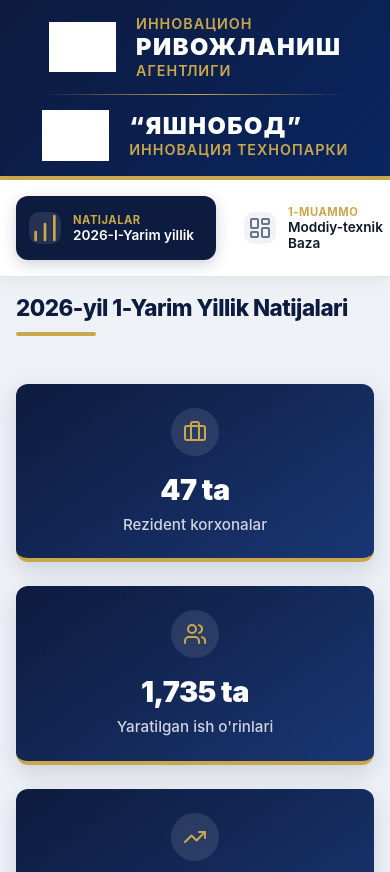
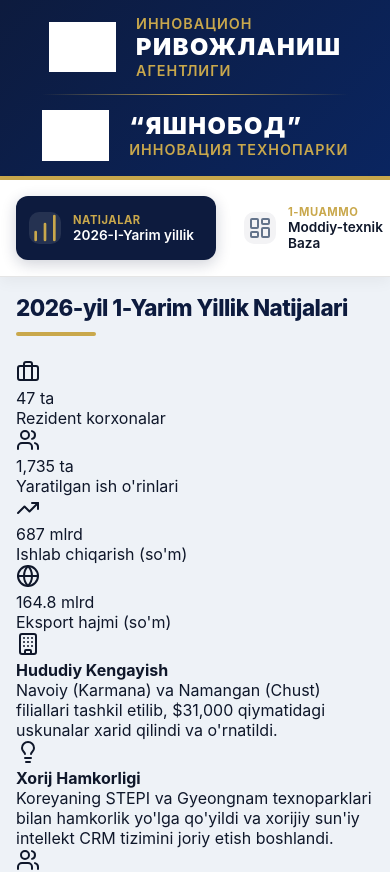
Before and after one commit to Yashnarbek-Samiyev/Flanshet-2-Yashnobod-Innovation-Texnopark, a React (Vite) app: page / in a window 390 px wide. Shown: the top 872 px of the page. Built offline with nearby package versions, Linux system fonts and the light colour scheme; grey boxes are pictures that could not be loaded.

Commit message:
Replace Natijalar with 2026 legacy layout and data from reference site

```diff
--- a/src/index.css
+++ b/src/index.css
@@ -17,6 +17,46 @@
     --text-muted: #64748B;
     --text-dim: #94A3B8;
 }
+
+/* 2026 Legacy View Styles */
+.stats-grid-2026 {
+    display: grid;
+    grid-template-columns: repeat(3, 1fr);
+    gap: 1.5rem;
+    height: 100%;
+}
+
+.glass-card {
+    background: var(--card-bg);
+    border: 1px solid var(--card-border);
+    border-radius: 16px;
+    padding: 1.5rem;
+    display: flex;
+    flex-direction: column;
+    gap: 1rem;
+    box-shadow: 0 4px 6px -1px rgba(0, 0, 0, 0.05);
+}
+
+.card-header {
+    display: flex;
+    align-items: center;
+    gap: 10px;
+    font-weight: 700;
+    color: var(--accent-navy);
+    font-size: 1.1rem;
+}
+
+.main-stat p { font-size: 0.9rem; color: var(--text-muted); margin-bottom: 0.5rem; }
+.main-stat h2 { font-size: 2.5rem; color: var(--accent-navy); }
+.stat-suffix { font-size: 1rem; color: var(--text-muted); margin-left: 8px; }
+
+.sub-stats { display: flex; flex-direction: column; gap: 12px; margin-top: 1rem; }
+.sub-stat-item { display: flex; justify-content: space-between; padding: 8px 0; border-bottom: 1px solid #f1f5f9; }
+.sub-stat-item.highlight { color: var(--accent-blue); font-weight: 700; }
+
+.grid-column-wrapper { display: flex; flex-direction: column; gap: 1.5rem; }
+.main-service-row { padding: 10px; background: #f8fafc; border-radius: 8px; margin-bottom: 5px; }
+.ms-name { font-weight: 600; color: #334155; }
 
 * {
     margin: 0;
@@ -379,115 +419,87 @@
 }
 
 /* =========================================================
-   RESULTS VIEW (2026 Q1/Q2)
+   2026 LEGACY LAYOUT STYLES
 ========================================================= */
-.results-view {
+.stats-grid-2026 {
+    display: grid;
+    grid-template-columns: 1fr 1.3fr 1fr;
+    gap: 1.5rem;
+    align-content: start;
+    height: 100%;
+}
+
+.grid-column-wrapper {
     display: flex;
     flex-direction: column;
     gap: 1.5rem;
     height: 100%;
 }
 
-.stats-grid {
-    display: grid;
-    grid-template-columns: repeat(4, 1fr);
-    gap: 1.5rem;
-}
-
-.stat-card {
-    background: linear-gradient(145deg, #0D1B3E 0%, #1A3673 100%);
-    border-radius: 12px;
+.glass-card {
+    background: #FFFFFF;
+    border-radius: 16px;
     padding: 1.5rem;
     display: flex;
     flex-direction: column;
-    align-items: center;
-    text-align: center;
-    color: white;
-    box-shadow: 0 8px 25px rgba(13, 27, 62, 0.15);
-    border-bottom: 4px solid var(--accent-gold);
-    transition: transform 0.3s ease;
+    gap: 1rem;
+    box-shadow: 0 4px 20px rgba(13, 27, 62, 0.06);
+    border-left: 5px solid #0A2560;
+    transition: transform 0.2s ease, box-shadow 0.2s ease;
+}
+.glass-card:hover {
+    transform: translateY(-3px);
+    box-shadow: 0 8px 25px rgba(13, 27, 62, 0.12);
 }
 
-.stat-card:hover {
-    transform: translateY(-5px);
-}
+.residents-card  { border-left-color: #0A2560; }
+.services-card   { border-left-color: #F59E0B; }
+.production-card { border-left-color: #C9A84C; }
+.jobs-card       { border-left-color: #10B981; }
+.export-card     { border-left-color: #2563EB; }
 
-.stat-icon {
-    width: 48px;
-    height: 48px;
-    background: rgba(255,255,255,0.1);
-    border-radius: 50%;
+.card-header {
     display: flex;
     align-items: center;
-    justify-content: center;
-    margin-bottom: 1rem;
-    color: var(--accent-gold);
+    gap: 10px;
+    padding-bottom: 0.8rem;
+    border-bottom: 1px solid #F1F5F9;
 }
+.card-header i { color: #0A2560; width: 20px; height: 20px; }
+.card-header span { font-weight: 800; color: #64748B; text-transform: uppercase; font-size: 0.85rem; }
 
-.stat-icon i {
-    width: 24px;
-    height: 24px;
+.main-stat h2 {
+    font-size: 3.5rem;
+    font-weight: 900;
+    color: #0D1B3E;
+    line-height: 1;
+    letter-spacing: -1px;
 }
+.main-stat p { font-size: 0.9rem; color: #64748B; font-weight: 600; margin-bottom: 0.5rem; }
+.stat-suffix { font-size: 0.35em; color: #C9A84C; margin-left: 6px; }
+.stat-suffix-sm { font-size: 0.7em; color: #C9A84C; margin-left: 3px; }
 
-.stat-value {
-    font-size: 1.8rem;
-    font-weight: 900;
-    margin-bottom: 0.5rem;
-    letter-spacing: -0.5px;
+.sub-stats { display: flex; flex-direction: column; gap: 0.6rem; }
+.sub-stat-item {
+    display: flex; justify-content: space-between; align-items: center;
+    padding: 0.8rem 1rem; background: #F8FAFC; border-radius: 10px;
+    border-left: 3px solid transparent; transition: background 0.2s;
 }
+.sub-stat-item:hover { background: #EEF2F7; }
+.sub-stat-item.highlight { border-left-color: #C9A84C; background: #FFFBEF; }
+.sub-stat-item .label { font-size: 0.85rem; color: #64748B; font-weight: 600; }
+.sub-stat-item .value { font-weight: 900; font-size: 1.2rem; color: #0D1B3E; }
 
-.stat-label {
-    font-size: 0.95rem;
-    color: rgba(255,255,255,0.8);
-    font-weight: 500;
-    line-height: 1.3;
+.services-main-list { display: flex; flex-direction: column; gap: 0.6rem; margin-top: 10px; }
+.main-service-row {
+    display: flex; align-items: center; padding: 0.8rem 1rem;
+    background: #F8FAFC; border-radius: 8px; border-left: 3px solid transparent; transition: background 0.2s; cursor: default;
 }
+.main-service-row:hover { background: #EEF2F7; border-left-color: #2563EB; }
+.ms-index { font-weight: 700; color: #64748B; margin-right: 8px; }
+.ms-name { font-weight: 600; color: #1E293B; font-size: 0.9rem; }
 
-.feature-cards-grid {
-    display: grid;
-    grid-template-columns: repeat(3, 1fr);
-    gap: 1.5rem;
-    flex: 1;
-}
-
-.feature-card {
-    background: white;
-    border-radius: 12px;
-    padding: 1.5rem;
-    border: 1px solid var(--card-border);
-    box-shadow: 0 4px 15px rgba(0,0,0,0.03);
-    transition: all 0.3s ease;
-}
-
-.feature-card:hover {
-    box-shadow: 0 8px 25px rgba(0,0,0,0.08);
-    border-color: rgba(13, 27, 62, 0.2);
-}
-
-.feature-header {
-    display: flex;
-    align-items: center;
-    gap: 12px;
-    margin-bottom: 1rem;
-    color: var(--accent-navy);
-}
-
-.feature-header i {
-    width: 28px;
-    height: 28px;
-    color: var(--accent-gold);
-}
-
-.feature-header h4 {
-    font-size: 1.15rem;
-    font-weight: 800;
-}
-
-.feature-card p {
-    font-size: 1.05rem;
-    line-height: 1.6;
-    color: var(--text-main);
-}
+.country-row:hover { background: #EEF2F7 !important; border-left-color: #2563EB !important; }
 
 /* =========================================================
    RESPONSIVE DESIGN (Kompyuter, Laptop, Flanshet, Phone)
@@ -585,12 +597,8 @@
         margin-left: 5px;
     }
 
-    .stats-grid {
-        grid-template-columns: repeat(2, 1fr);
-    }
-
-    .feature-cards-grid {
-        grid-template-columns: repeat(2, 1fr);
+    .stats-grid-2026 {
+        grid-template-columns: 1fr 1fr;
     }
 
     .header-logo {
@@ -655,11 +663,8 @@
         grid-template-columns: 1fr;
     }
 
-    .stats-grid {
+    .stats-grid-2026 {
         grid-template-columns: 1fr;
-    }
-
-    .feature-cards-grid {
-        grid-template-columns: 1fr;
+        gap: 1rem;
     }
 }
```
